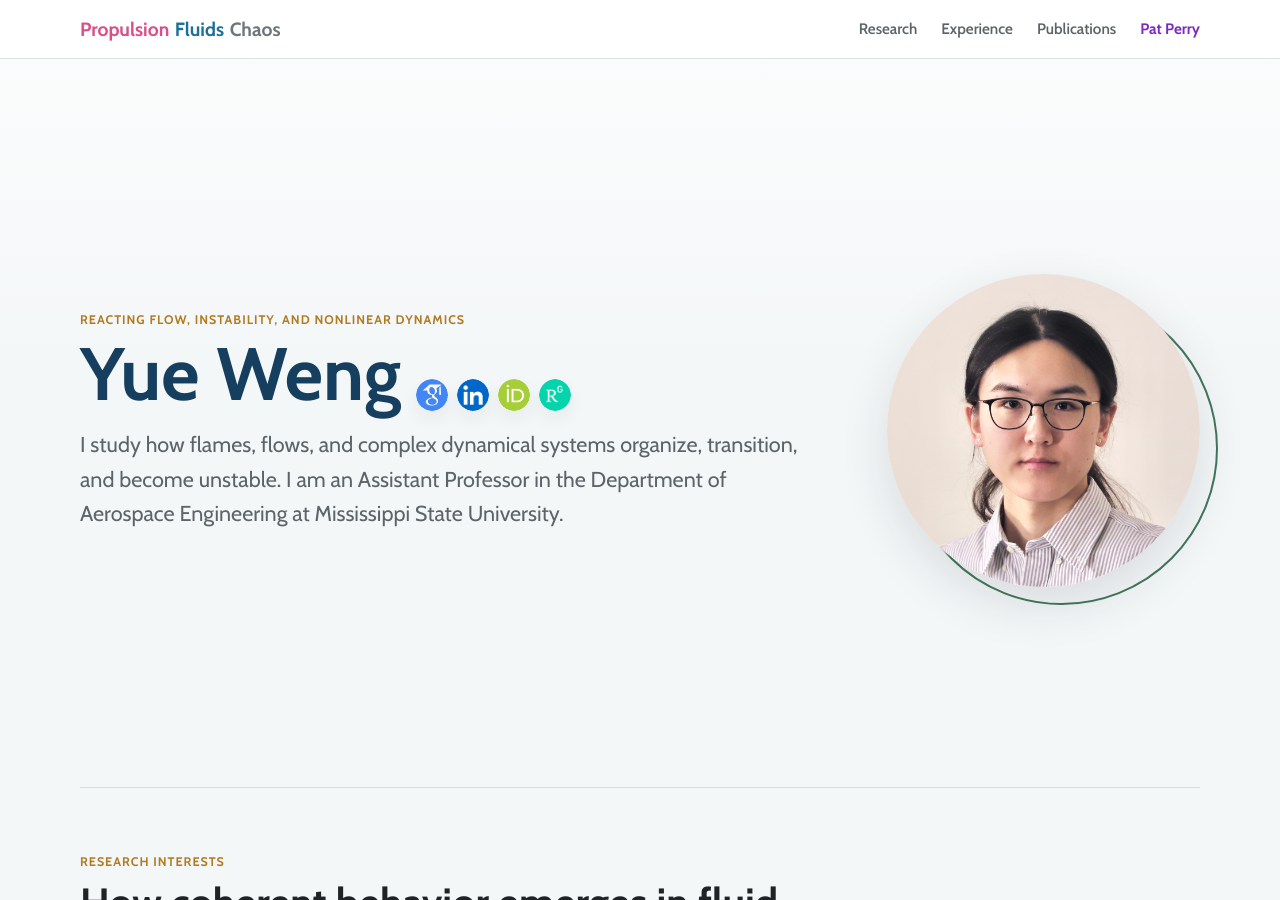
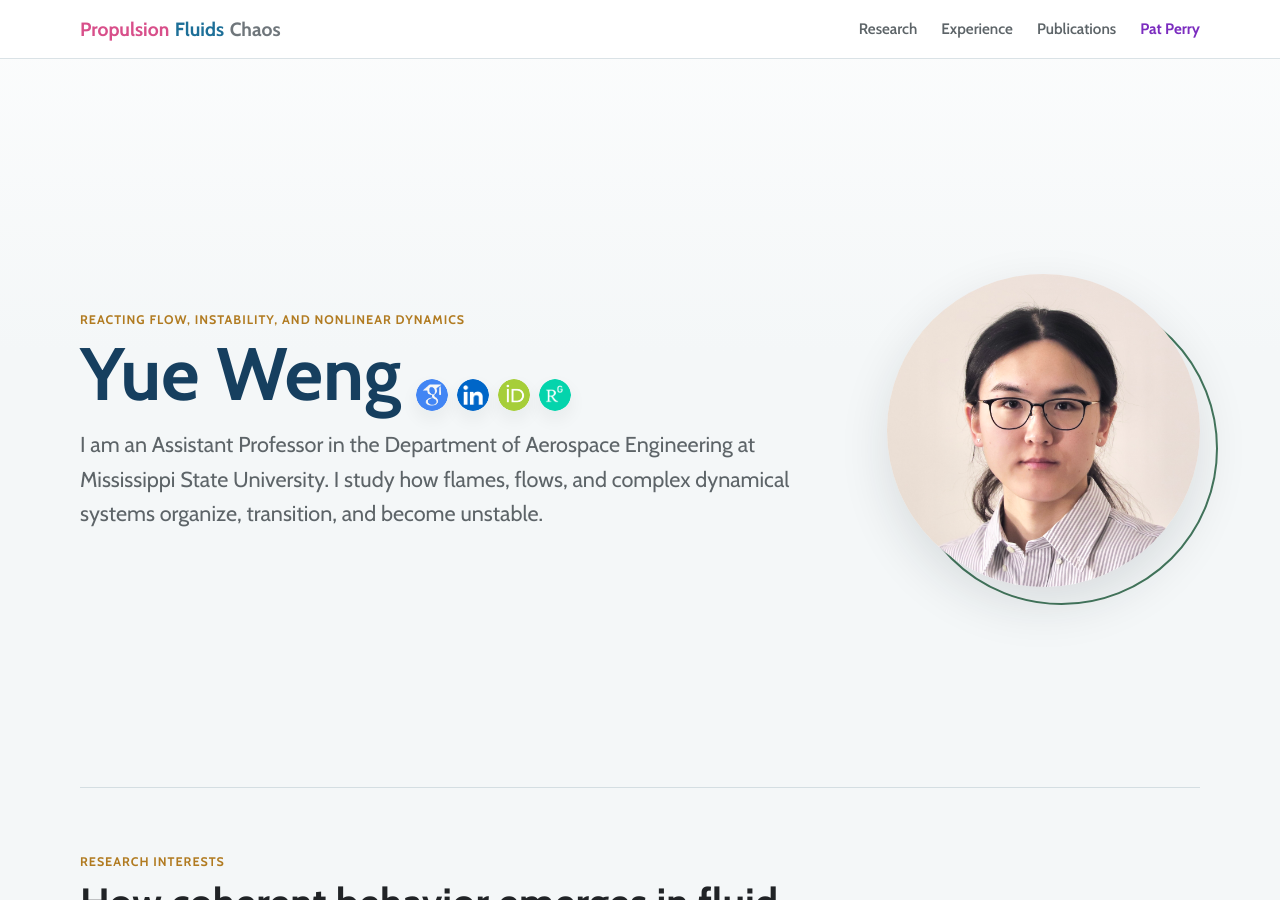
Before and after one commit to weng-yue/weng-yue.github.io, a Jekyll site: the page built from index.md, in a window 1280 px wide and 900 px high. Built offline with Jekyll 4.4.1, drawn with Linux system fonts in a browser that asks for light colours.

Commit message:
minor change

```diff
--- a/index.md
+++ b/index.md
@@ -24,8 +24,8 @@ title: "Yue Weng"
       </div>
     </div>
     <p class="lead">
+      I am an Assistant Professor in the Department of Aerospace Engineering at Mississippi State University.
       I study how flames, flows, and complex dynamical systems organize, transition, and become unstable.
-      I am an Assistant Professor in the Department of Aerospace Engineering at Mississippi State University.
     </p>
   </div>
   <figure class="portrait">
```
